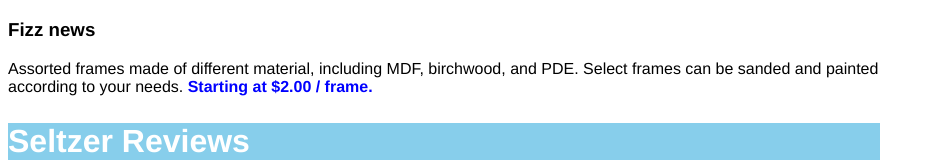
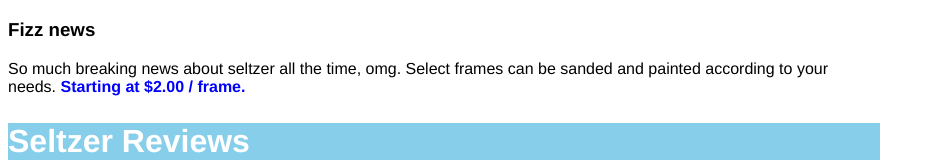
Before and after one commit to johntmayo/iloveseltzer, a plain HTML site: page index.html in a window 1280 px wide. Shown: the part 1271-1435 px from the top of the page, without its empty margins (0-935 px from the left). Drawn offline with Linux system fonts and the light colour scheme.

Commit message:
Added news

```diff
--- a/index.html
+++ b/index.html
@@ -33,7 +33,7 @@
   <h2>Seltzer News</h2>
   <img src="./resources/images/frames.jpeg">
   <h3>Fizz news</h3>
-  <p>Assorted frames made of different material, including MDF, birchwood, and PDE. Select frames can be sanded and painted according to your needs. <span class="price">Starting at $2.00 / frame.</span></p>
+  <p>So much breaking news about seltzer all the time, omg. Select frames can be sanded and painted according to your needs. <span class="price">Starting at $2.00 / frame.</span></p>
 </div>
 
 <div class="reviews">
```
